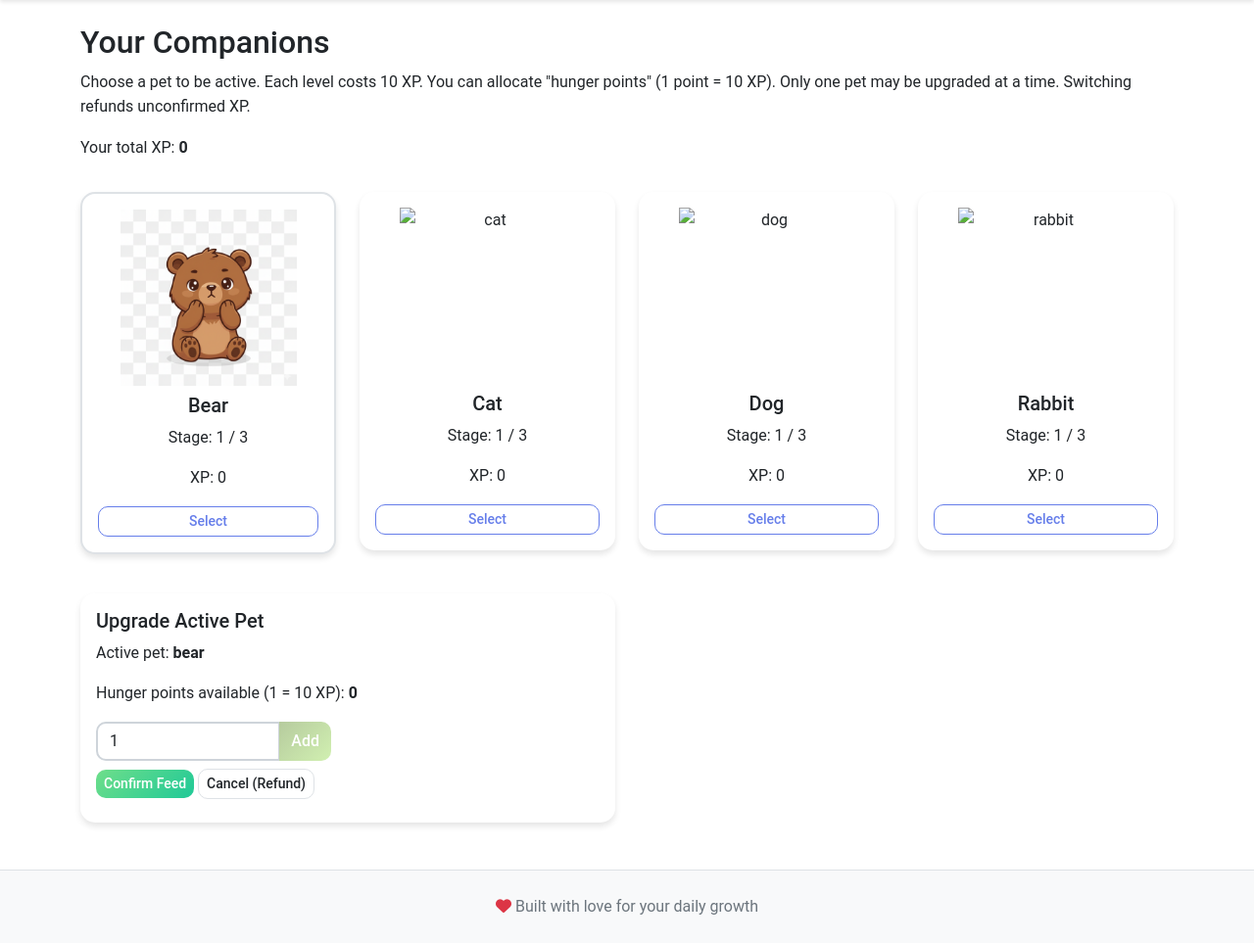
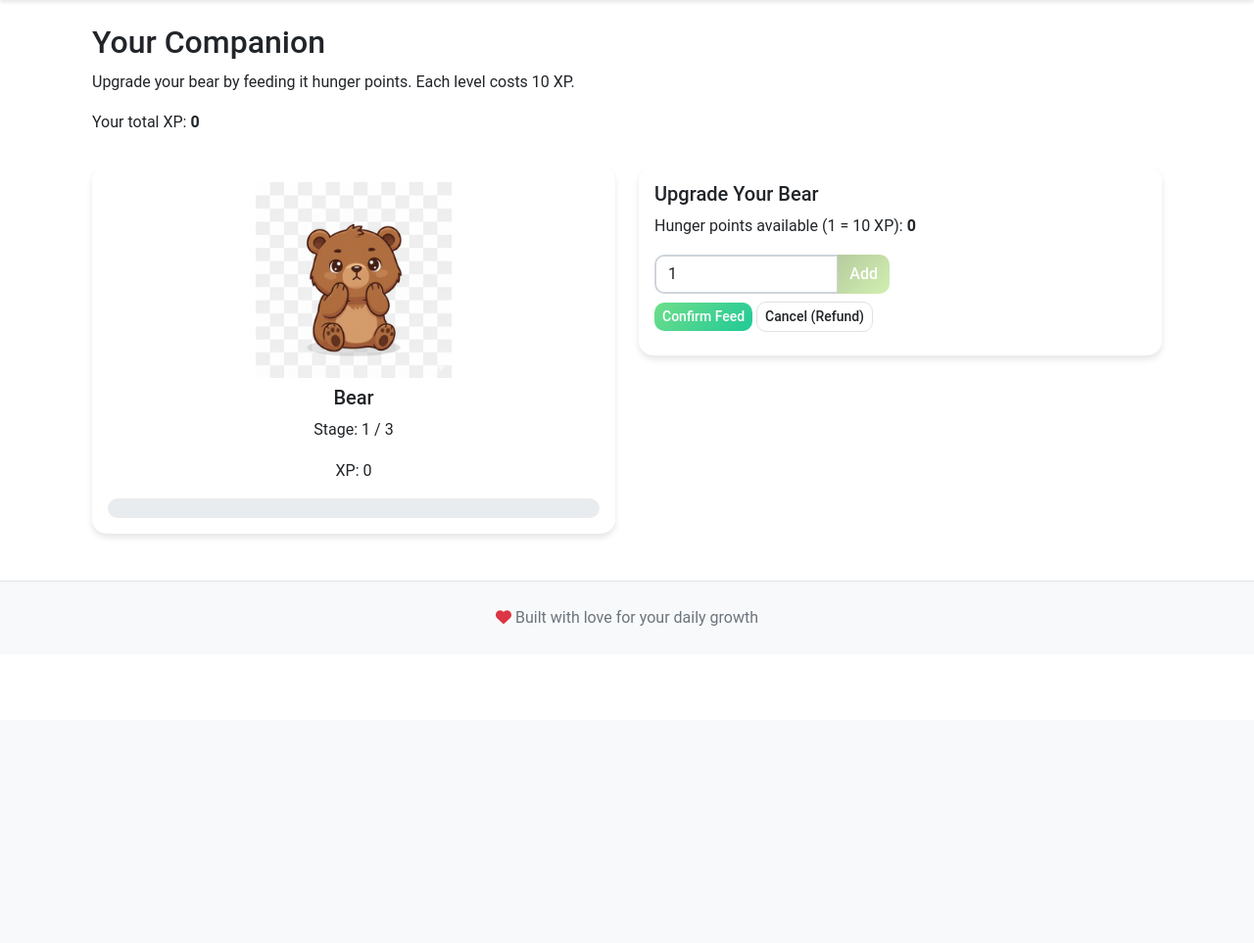
Before and after one commit to pierceluu10/Questr, a Flask app: page /myQuestr in a window 1280 px wide. Shown: the part 65-1028 px from the top of the page at 98% size. After the commit the page ends 704 px from the top, so only its background shows below. Run offline with Flask 3, Linux system fonts and the light colour scheme; the visitor is signed in with stand-in values (Sample User, id 1); data comes from the database, SQL or seed files in the repository.

Commit message:
just the bear bug fixes

```diff
--- a/app.py
+++ b/app.py
@@ -137,74 +137,35 @@
 
         app.logger.info(f'Starting myquestr route for user {current_user.id}')
 
-        # Set bear as default pet if none selected
-        if not current_user.active_pet:
-            app.logger.info(f'No active pet found for user {current_user.id}, setting default to bear')
+        # Ensure bear is the active pet
+        if current_user.active_pet != 'bear':
+            app.logger.info(f'Setting active pet to bear for user {current_user.id}')
             current_user.active_pet = 'bear'
             db.session.commit()
-            app.logger.info(f'Set default pet (bear) for user {current_user.id}')
 
-        # Provide pet data and how many hunger points user can spend
-        pets = ['bear', 'cat', 'dog', 'rabbit']
-        pet_data = []
-        app.logger.info(f'Processing pets for user {current_user.id}')
+        pet_name = 'bear'
+        xp = get_pet_xp(current_user, pet_name)
+        temp = current_user.temp_allocated_xp
 
-        for p in pets:
-            try:
-                xp = get_pet_xp(current_user, p)
-                app.logger.debug(f'Got XP for {p}: {xp}')
-                # include temp allocated only for active pet
-                temp = current_user.temp_allocated_xp if current_user.active_pet == p else 0
-                app.logger.debug(f'Temp XP for {p}: {temp}')
-                pet_data.append({
-                    'name': p,
-                    'xp': xp,
-                    'temp': temp,
-                    'total_visible_xp': xp + temp,
-                    'stage': min(3, (xp + temp) // XP_PER_POINT + 1)
-                })
-            except Exception as e:
-                app.logger.error(f'Error processing pet {p}: {str(e)}')
-                # Continue with other pets if one fails
-                continue
-
-        if not pet_data:
-            raise Exception('Failed to process any pet data')
+        pet_data = {
+            'name': pet_name,
+            'xp': xp,
+            'temp': temp,
+            'total_visible_xp': xp + temp,
+            'stage': min(3, (xp + temp) // XP_PER_POINT + 1)
+        }
 
         max_hunger_points = (current_user.xp // XP_PER_POINT) if current_user.xp else 0
-        return render_template('myQuestr.html',
-                             pets=pet_data,
-                             active_pet=current_user.active_pet or '',
+
+        return render_template('myquestr.html',
+                             pet=pet_data,
                              max_hunger_points=max_hunger_points,
                              user=current_user)
 
     except Exception as e:
-        app.logger.error(f'Error in myquestr route: {str(e)}')
-        # Return a user-friendly error page instead of JSON since this is a page render
+        app.logger.error(f'Error in myquestr route for user {current_user.id}: {e}', exc_info=True)
         return render_template('error.html',
                              error_message='An error occurred while loading your Questr page. Please try again later.'), 500
-
-
-@app.route('/myQuestr/select', methods=['POST'])
-@login_required
-def myquestr_select():
-    data = request.get_json() or {}
-    pet = data.get('pet')
-    if pet not in ('bear', 'cat', 'dog', 'rabbit'):
-        return jsonify({'success': False, 'error': 'Invalid pet'}), 400
-
-    # Refund any temp_allocated_xp back to user's xp
-    try:
-        if current_user.temp_allocated_xp and current_user.temp_allocated_xp > 0:
-            current_user.xp += current_user.temp_allocated_xp
-            current_user.temp_allocated_xp = 0
-        current_user.active_pet = pet
-        db.session.commit()
-        return jsonify({'success': True, 'active_pet': pet, 'user_xp': current_user.xp}), 200
-    except Exception as e:
-        db.session.rollback()
-        app.logger.exception('Error selecting pet')
-        return jsonify({'success': False, 'error': 'Server error'}), 500
 
 
 @app.route('/myQuestr/allocate', methods=['POST'])
--- a/templates/myquestr.html
+++ b/templates/myquestr.html
@@ -2,42 +2,31 @@
 
 {% block title %}myQuestr - SideQuestly{% endblock %}
 
-{% block extra_head %}
-<style>
-.pet-card { cursor: pointer; }
-.pet-selected { border: 2px solid var(--primary); }
-.pet-img { width: 180px; height: 180px; object-fit: cover; }
-</style>
-{% endblock %}
-
 {% block content %}
+<div class="container mt-4">
     <div class="row mb-4">
         <div class="col-12">
-        <h2>Your Companions</h2>
-        <p>Choose a pet to be active. Each level costs 10 XP. You can allocate "hunger points" (1 point = 10 XP). Only one pet may be upgraded at a time. Switching refunds unconfirmed XP.</p>
+            <h2>Your Companion</h2>
+            <p>Upgrade your bear by feeding it hunger points. Each level costs 10 XP.</p>
             <div class="mb-2">Your total XP: <strong id="display-user-xp">{{ user.xp }}</strong></div>
         </div>
     </div>
 
-<div class="row" id="pets-row">
-    {% for pet in pets %}
-    <div class="col-md-3 mb-3">
-        <div class="card pet-card text-center p-3 {% if active_pet==pet.name %}pet-selected{% endif %}" data-pet="{{ pet.name }}">
-            <img src="{{ url_for('static', filename='images/pets/' + pet.name + '_stage' + pet.stage|string + '.png') }}" class="pet-img mx-auto d-block" alt="{{ pet.name }}">
+    <div class="row">
+        <div class="col-md-6">
+            <div class="card text-center p-3">
+                <img src="{{ url_for('static', filename='images/pets/bear_stage' + pet.stage|string + '.png') }}" class="img-fluid mx-auto d-block" style="max-width: 200px;" alt="Bear">
                 <h5 class="mt-2 text-capitalize">{{ pet.name }}</h5>
                 <p>Stage: {{ pet.stage }} / 3</p>
-            <p>XP: <span class="pet-xp">{{ pet.xp }}</span>{% if pet.temp and pet.temp>0 %} + <small class="text-muted">pending {{ pet.temp }}</small>{% endif %}</p>
-            <button class="btn btn-sm btn-outline-primary select-pet-btn">Select</button>
+                <p>XP: <span class="pet-xp">{{ pet.xp }}</span>{% if pet.temp and pet.temp > 0 %} + <small class="text-muted">pending {{ pet.temp }}</small>{% endif %}</p>
+                <div class="progress" style="height: 20px;">
+                    <div class="progress-bar" role="progressbar" style="width: {{ (pet.total_visible_xp % 10) * 10 }}%;" aria-valuenow="{{ pet.total_visible_xp % 10 }}" aria-valuemin="0" aria-valuemax="10">{{ pet.total_visible_xp % 10 }}/10</div>
                 </div>
             </div>
-    {% endfor %}
         </div>
-
-<div class="row mt-4">
         <div class="col-md-6">
             <div class="card p-3">
-            <h5>Upgrade Active Pet</h5>
-            <p>Active pet: <strong id="active-pet-name">{{ active_pet or 'None' }}</strong></p>
+                <h5>Upgrade Your Bear</h5>
                 <p>Hunger points available (1 = 10 XP): <strong id="hunger-available">{{ max_hunger_points }}</strong></p>
 
                 <div class="input-group mb-2" style="max-width:240px;">
@@ -52,13 +41,9 @@
             </div>
         </div>
     </div>
-
+</div>
 {% endblock %}
 
 {% block scripts %}
-<script>
-const PETS = JSON.parse('{{ pets|tojson|safe }}');
-const MAX_HUNGER_POINTS = {{ max_hunger_points }};
-</script>
 <script src="{{ url_for('static', filename='js/myquestr.js') }}"></script>
 {% endblock %}
```
Also changed, not shown: static/images/pets/cat_stage1.png (deleted), static/images/pets/cat_stage2.png (deleted), static/images/pets/cat_stage3.png (deleted), static/images/pets/dog_stage1.png (deleted), static/images/pets/dog_stage2.png (deleted), static/images/pets/dog_stage3.png (deleted), static/images/pets/rabbit_stage1.png (deleted), static/images/pets/rabbit_stage2.png (deleted), static/images/pets/rabbit_stage3.png (deleted). Lines whose indentation alone changed are shown as unchanged.
